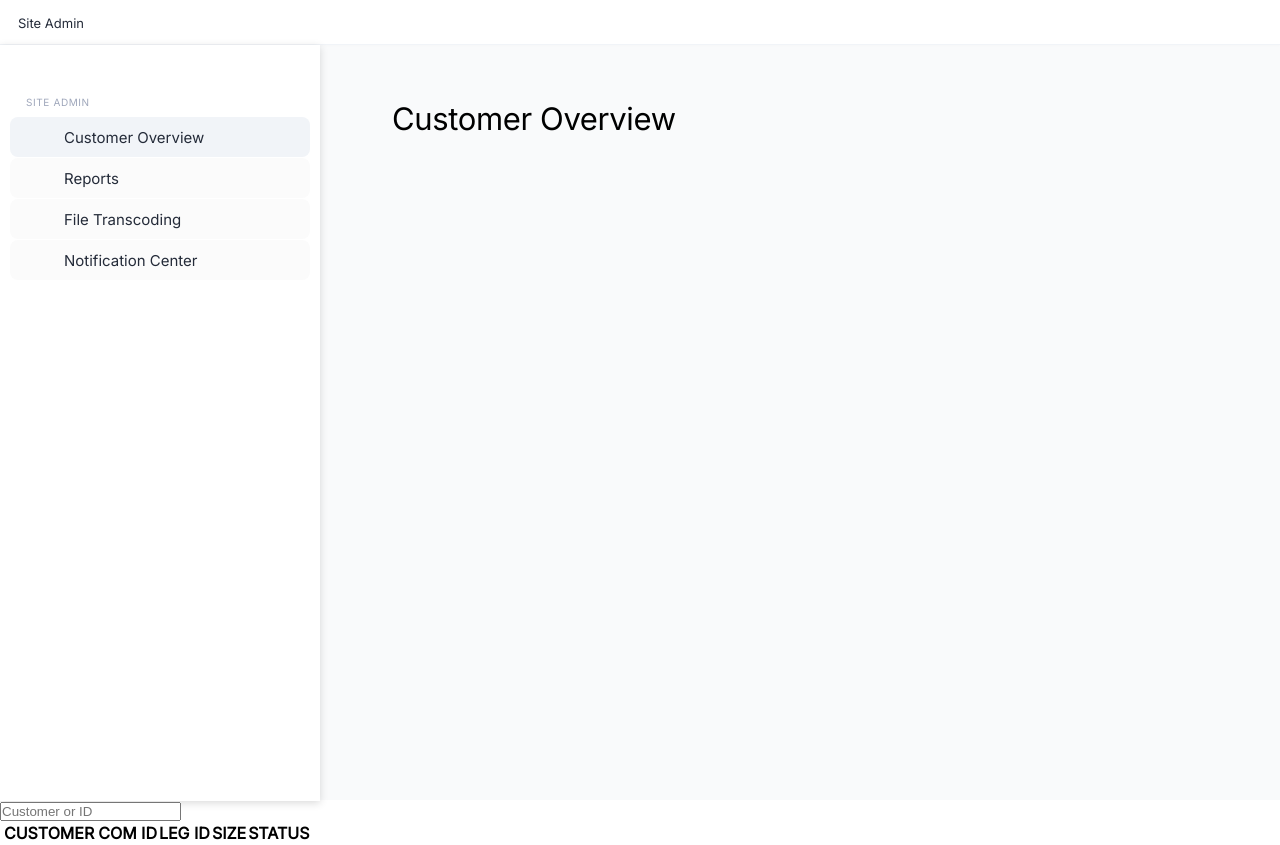
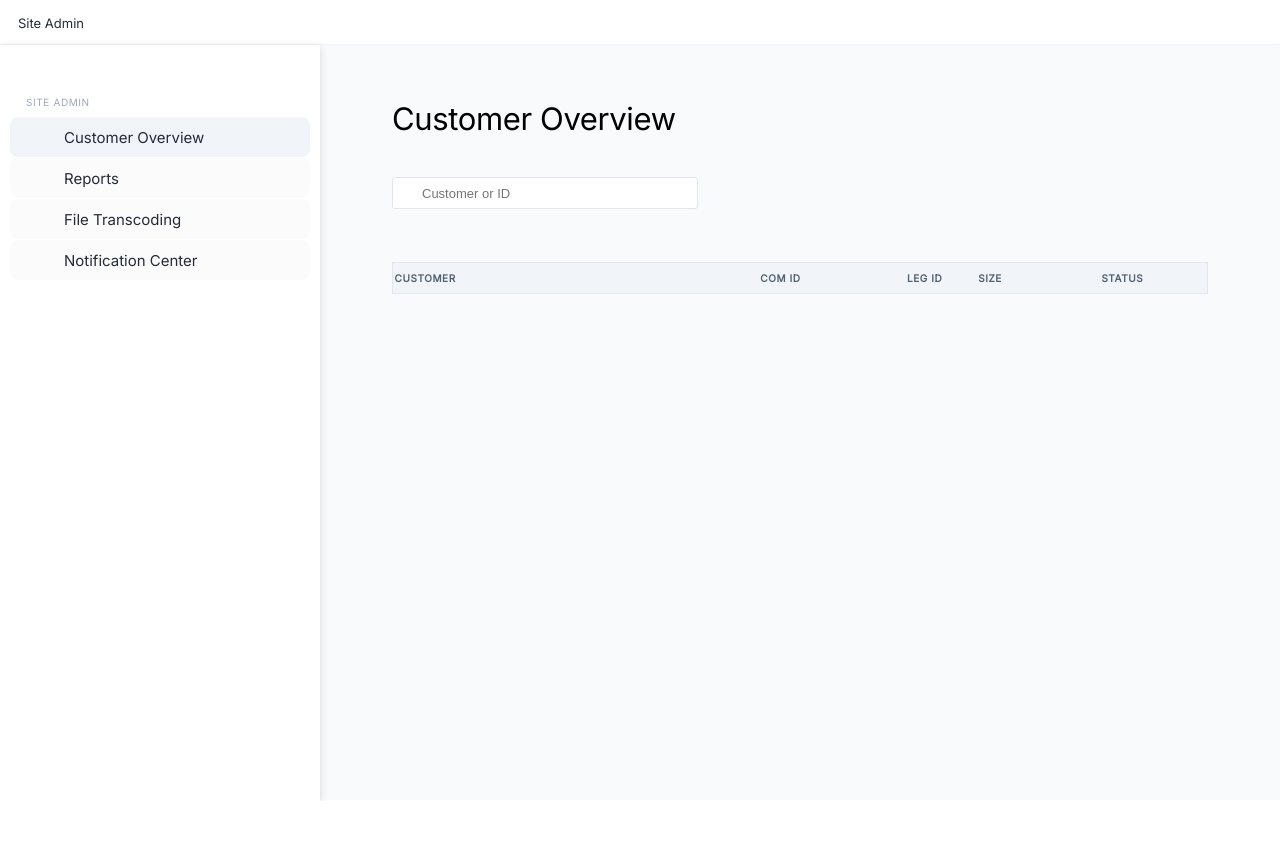
Before and after one commit to MartinFrantisak/task-junior, an Angular app: page /customer-overview in a window 1280 px wide. After the commit the page ends 801 px from the top, so only its background shows below. Built offline with nearby package versions, Linux system fonts and the light colour scheme.

Commit message:
Refactored customer-overview styles

```diff
--- a/src/app/components/customer-overview/customer-overview.component.sass
+++ b/src/app/components/customer-overview/customer-overview.component.sass
@@ -6,3 +6,109 @@
   color: #000
   margin-left: 392px
   top: 100px
+.customer-overview__search-bar
+  position: absolute
+  top: 177px
+  border-radius: 3px
+  border: solid 1px #e2e7ee
+  font-size: 13px
+  width: 251px
+  height: 21px
+  margin-left: 392px
+  padding: 5px 24px 4px 29px
+  color: #9fa7bb
+  line-height: 1.62
+
+$widthHead: calc(100% - 320px - 144px)
+table
+  width: $widthHead
+  margin-left: 392px
+  top: 262px
+  position: absolute
+  text-align: left
+  border-collapse: collapse
+  tbody
+    background-color: #fff
+    border-radius: 4px
+    box-shadow: 0 1px 2px 0 rgba(0, 0, 0, 0.05)
+    border: solid 1px #e2e7ee
+    font-size: 13px
+    color: #242b39
+    line-height: 2.69
+  thead
+    border: solid 1px #e2e7ee
+    border-radius: 4px
+    background-color: #f1f4f8
+
+.customer-overview__header-item
+  padding: 9px 0
+  font-weight: bold
+  font-size: 10px
+  letter-spacing: 0.6px
+  color: #516173
+
+.center
+  text-align: center
+.right
+  text-align: right
+.status
+  border-radius: 4px
+  background-color: #cffbe9
+  font-size: 10px
+  font-weight: 500
+  line-height: 1.2
+  letter-spacing: 1px
+  text-align: center
+  color: #21985e
+  width: 62px
+  height: 16px
+  padding: 6px
+
+.customer-overview__header-item--margin-1
+  margin-left: 20px
+
+.customer-overview__grid-logo
+  margin-left: 20px
+  max-height: 24px
+  max-width: 24px
+  object-fit: contain
+  vertical-align: middle
+
+.customer-overview__grid-dropdown
+  position: relative
+  display: inline-block
+  top: 5px
+
+.customer-overview__grid-dropdown-button
+  padding: 5px 8px 4px
+  border-radius: 4px
+  box-shadow: 0 1px 2px 0 rgba(0, 0, 0, 0.05)
+  border: solid 1px #e2e7ee
+  background-color: #fff
+  cursor: pointer
+  width: 77px
+
+.customer-overview__grid-dropdown-content
+  position: absolute
+  display: none
+  background-color: #fff
+  z-index: 1
+
+.customer-overview__grid-dropdown-content a
+  height: 36px
+  font-size: 13px
+  font-weight: 500
+  line-height: 1.62
+  color: #2f3748
+  display: block
+  text-decoration: none
+  padding: 0 134px 9px 14px
+  background-color: #fff
+
+.customer-overview__grid-dropdown:hover .customer-overview__grid-dropdown-content
+  display: block
+  cursor: pointer
+
+
+.customer-overview__grid-dropdown-content a:hover
+  background-color: #f1f4f8
```
